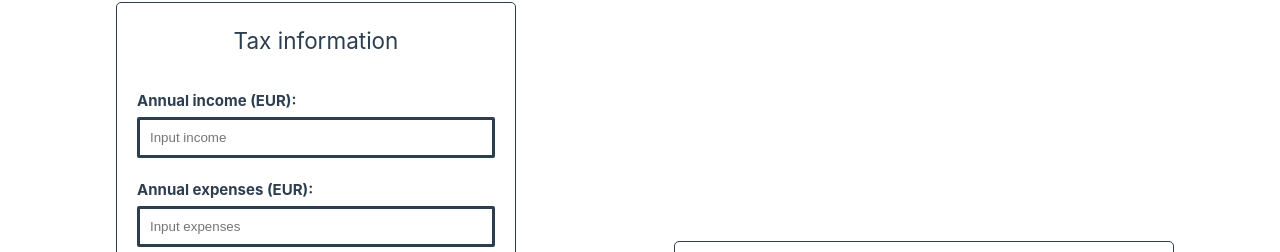
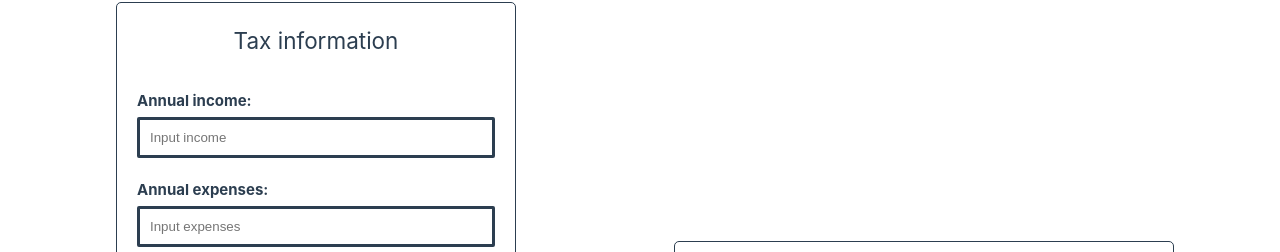
Before and after one commit to lezaf/tax-ai-assistant, a Vue app in the folder frontend/: page / in a window 1280 px wide. Shown: the part 182-434 px from the top of the page. Built offline with nearby package versions, Linux system fonts and the light colour scheme.

Commit message:
Modify field labels

```diff
--- a/frontend/src/components/TaxFormFields.vue
+++ b/frontend/src/components/TaxFormFields.vue
@@ -5,7 +5,7 @@ const errorMsg = defineModel("errorMsg");
 
 <template>
   <div class="form-field">
-    <label for="income">Annual income (EUR):</label>
+    <label for="income">Annual income:</label>
     <input
       type="number"
       id="income"
@@ -17,7 +17,7 @@ const errorMsg = defineModel("errorMsg");
   </div>
 
   <div class="form-field">
-    <label for="expenses">Annual expenses (EUR):</label>
+    <label for="expenses">Annual expenses:</label>
     <input
       type="number"
       id="expenses"
@@ -89,16 +89,4 @@ textarea {
 .error-msg {
   font-style: italic;
 }
-
-/* Remove arrows in browsers. */
-/* input[type="number"]::-webkit-outer-spin-button,
-input[type="number"]::-webkit-inner-spin-button {
-  -webkit-appearance: none;
-  margin: 0;
-}
-
-input[type="number"] {
-  -appearance: none;
-  -moz-appearance: textfield;
-} */
 </style>
```
